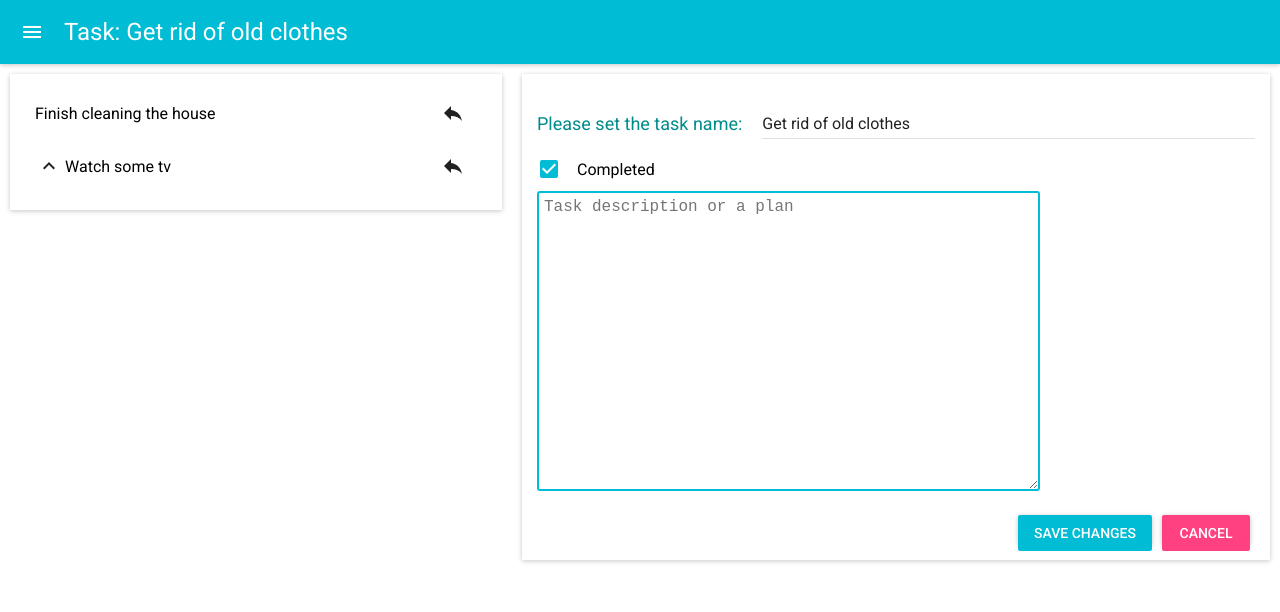
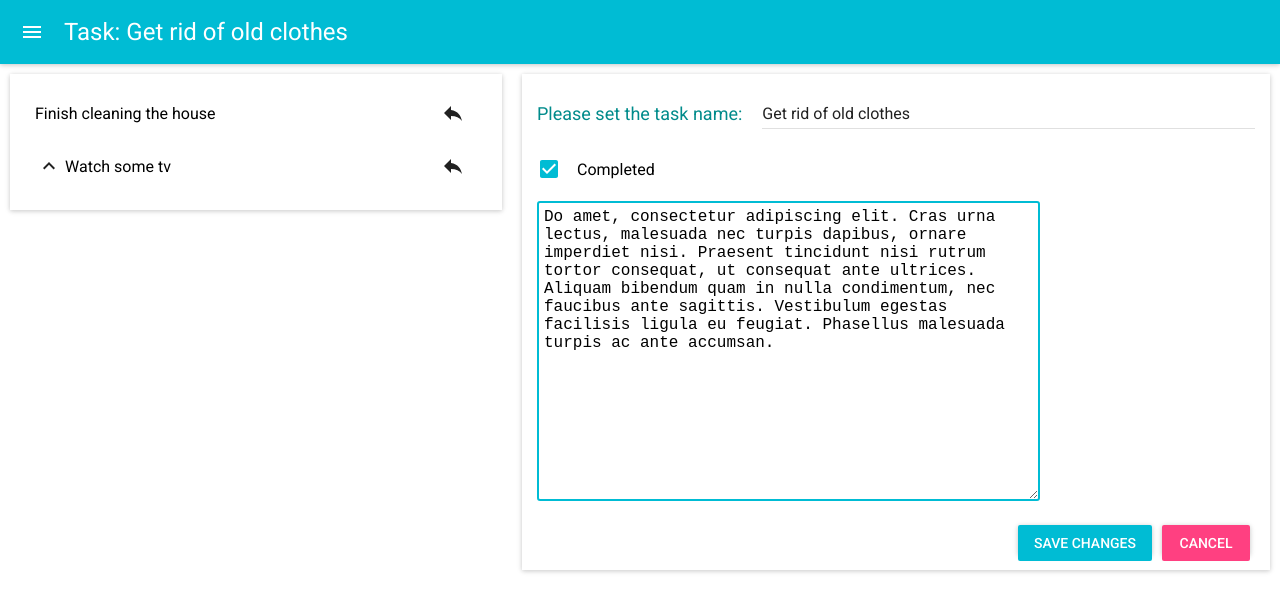
Before and after one commit to Tasarinan/react_todo, a React (Create React App) app: page /1/1/edit in a window 1280 px wide. Shown: the top 612 px of the page. Built offline with nearby package versions, Linux system fonts and the light colour scheme; what react-tap-event-plugin would draw is missing.

Commit message:
added logic for todoEdit

```diff
--- a/src/containers/DashboardContainer/index.js
+++ b/src/containers/DashboardContainer/index.js
@@ -81,11 +81,13 @@ class DashboardContainer extends Component {
         this.setState({categoryList: newCategoryList});
     };
 
-    editTask = (newTaskTitle, taskToEdit) => {
+    editTask = (newTaskTitle, isCompleted, description, taskToEdit) => {
         const newCategoryList = this.state.categoryList.map(category => {
             category.todos.map(todo => {
                 if(todo.id === taskToEdit) {
-                    todo.title = newTaskTitle
+                    todo.title = newTaskTitle;
+                    todo.isCompleted = isCompleted;
+                    todo.description = description;
                 }
                 return todo;
             });
--- a/src/containers/TodoEditContainer/TodoEdit.css
+++ b/src/containers/TodoEditContainer/TodoEdit.css
@@ -15,10 +15,15 @@
 .TodoEditButton {
     margin: 0 5px;
 }
-.TodoEditTitle, .TodoEditCheckboxWrap {
+.TodoEditTitle {
     display: flex;
     align-items: center;
-    margin: 10px 0;
+    margin-bottom: 10px;
+}
+.TodoEditCheckboxWrap {
+    display: flex;
+    align-items: center;
+    margin: 20px 0;
 }
 .TodoEditSpan {
     color: darkcyan;
@@ -36,5 +41,6 @@
     font-size: 16px;
     resize: vertical;
     border: 2px solid rgb(0, 188, 212);
+    outline: none;
     border-radius: 3px;
 }
--- a/src/containers/TodoEditContainer/index.js
+++ b/src/containers/TodoEditContainer/index.js
@@ -7,23 +7,35 @@ import Checkbox from 'material-ui/Checkbox';
 import './TodoEdit.css';
 
 class TodoEditContainer extends Component {
-    state = {newItemTitle: ""};
+    state = {
+        newItemTitle: "",
+        isCompleted: null,
+        newDescription: ""
+    };
 
     handleTitleChange = (e) => {
         this.setState({newItemTitle: e.target.value});
     };
 
+    handleIsCompletedChange = (e) => {
+        this.setState({isCompleted: e.target.checked});
+    };
+
+    handleDescriptionChange = (e) => {
+        this.setState({newDescription: e.target.value});
+    };
+
     handleSubmit = () => {
         const { editTask, todoItem: { id } } = this.props;
-        const {newItemTitle} = this.state;
+        const {newItemTitle, isCompleted, newDescription} = this.state;
 
-        if(newItemTitle.trim()) editTask(newItemTitle, id);
+        if(newItemTitle.trim()) editTask(newItemTitle, isCompleted, newDescription, id);
 
-        this.setState({newItemTitle: ""});
+        this.setState({newItemTitle: "", isCompleted: null});
     };
 
     render () {
-        const {categoryId, todoItem: {isCompleted, title}} = this.props;
+        const {categoryId, todoItem: {isCompleted, title, description}} = this.props;
 
         return (
             <div className="TodoEdit">
@@ -34,20 +46,25 @@ class TodoEditContainer extends Component {
                         id="text-field-default"
                         defaultValue={title}
                         onChange={this.handleTitleChange}
-
                     />
                 </div>
                 <div className="TodoEditCheckboxWrap">
                     <Checkbox
                         style={{width: 'auto'}}
                         name="isCompleted"
-                        checked={isCompleted}
+                        defaultChecked={isCompleted}
+                        onChange={this.handleIsCompletedChange}
                     />
                     <span>Completed</span>
                 </div>
-                <textarea className="TodoEditTextarea" placeholder="Task description or a plan"/>
+                <textarea
+                    className="TodoEditTextarea"
+                    defaultValue={description}
+                    placeholder="Task description or a plan"
+                    onChange={this.handleDescriptionChange}
+                />
                 <div className="TodoEditButtonsWrap">
-                    <NavLink to={`${categoryId}`} className="TodoEditButtonsWrap">
+                    <NavLink to={`/${categoryId}`} className="TodoEditButtonsWrap">
                         <RaisedButton
                             label="Save changes"
                             primary
@@ -55,11 +72,14 @@ class TodoEditContainer extends Component {
                             onClick={this.handleSubmit}
                         />
                     </NavLink>
-                    <RaisedButton
-                        label="Cancel"
-                        secondary
-                        className="TodoEditButton"
-                    />
+                    <NavLink to={`/${categoryId}`} className="TodoEditButtonsWrap">
+                        <RaisedButton
+                            label="Cancel"
+                            secondary
+                            className="TodoEditButton"
+                        />
+                    </NavLink>
+
                 </div>
             </div>
         );
--- a/src/data/data.json
+++ b/src/data/data.json
@@ -6,12 +6,14 @@
       {
         "id": 1,
         "title": "Get rid of old clothes",
-        "isCompleted": true
+        "isCompleted": true,
+        "description": "Do amet, consectetur adipiscing elit. Cras urna lectus, malesuada nec turpis dapibus, ornare imperdiet nisi. Praesent tincidunt nisi rutrum tortor consequat, ut consequat ante ultrices. Aliquam bibendum quam in nulla condimentum, nec faucibus ante sagittis. Vestibulum egestas facilisis ligula eu feugiat. Phasellus malesuada turpis ac ante accumsan."
       },
       {
         "id": 2,
         "title": "Set the dishwasher",
-        "isCompleted": false
+        "isCompleted": false,
+        "description": "FFFr sit amet, consectetur adipiscirnare imperdiet nisi. Praesent tincidunt nisi rutrum tortor consequat, ut"
       }
     ],
     "root": true,
@@ -24,12 +26,14 @@
       {
         "id": 1434,
         "title": "Choose series to watch",
-        "isCompleted": true
+        "isCompleted": true,
+        "description": "Got ices. Aliquam bibendum quam in nulla condimem egestas facilisis ligula eu feugiat. Phasellus malesuada turpis ac ante accumsan."
       },
       {
         "id": 147634,
         "title": "Sit and relax",
-        "isCompleted": true
+        "isCompleted": true,
+        "description": "RRor ssequat ante ultrices. Aliquam bibendum quam in nulla condimem egestas facilisis ligula eu feugiat. Phasellus malesuada turpis ac ante accumsan."
       }
     ],
     "root": true,
```
